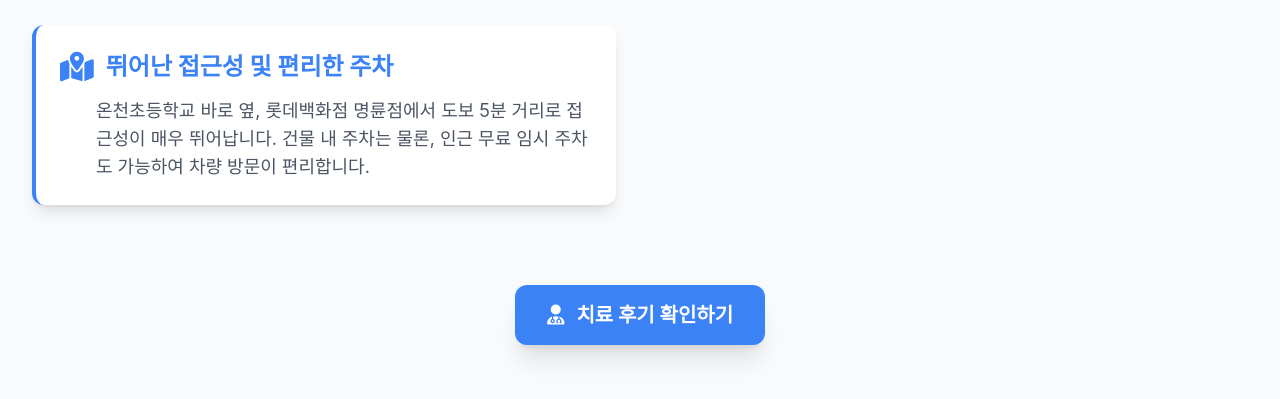
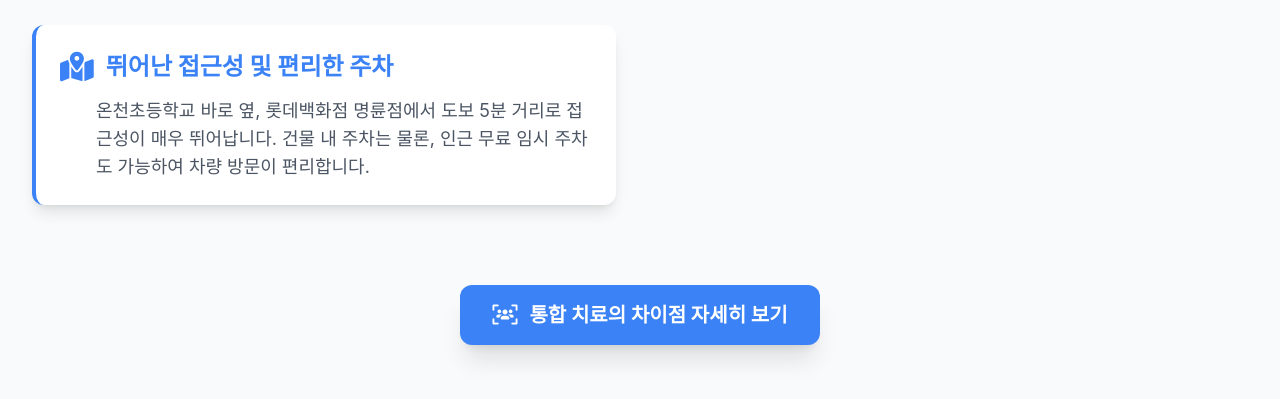
Before and after one commit to audifox1022-source/maljaram, a plain HTML site: page about.html in a window 1280 px wide. Shown: the part 959-1358 px from the top of the page. Drawn offline with nearby package versions, Linux system fonts and the light colour scheme.

Commit message:
Update about.html

```diff
--- a/about.html
+++ b/about.html
@@ -39,7 +39,8 @@
                 <!-- Desktop Menu --><div class="hidden md:flex md:space-x-8 items-center">
                     <a href="/maljaram/about.html" class="text-gray-600 hover:text-maljaram-primary transition duration-300 font-medium p-2 rounded-lg font-bold text-maljaram-primary border-b-2 border-maljaram-primary">소개</a>
                     <a href="/maljaram/programs.html" class="text-gray-600 hover:text-maljaram-primary transition duration-300 font-medium p-2 rounded-lg">프로그램</a>
-                    <!-- 메뉴 이름 '치료 후기'로 변경 --><a href="/maljaram/experts.html" class="text-gray-600 hover:text-maljaram-primary transition duration-300 font-medium p-2 rounded-lg">치료 후기</a>
+                    <!-- 메뉴 이름 '치유의 발자취'로 변경 --><a href="/maljaram/experts.html" class="text-gray-600 hover:text-maljaram-primary transition duration-300 font-medium p-2 rounded-lg">치유의 발자취</a>
+                    <a href="/maljaram/announcements.html" class="text-gray-600 hover:text-maljaram-primary transition duration-300 font-medium p-2 rounded-lg">공지사항</a>
                     <a href="/maljaram/contact.html" class="px-5 py-2 text-sm font-semibold rounded-full text-white bg-maljaram-accent hover:bg-emerald-600 transition duration-300 shadow-md hover:shadow-lg">
                         1:1 상담/예약
                     </a>
@@ -57,7 +58,8 @@
             <div class="px-2 pt-2 pb-3 space-y-1 sm:px-3">
                 <a href="/maljaram/about.html" class="block px-3 py-2 rounded-md text-base font-medium text-white bg-maljaram-primary text-center">소개</a>
                 <a href="/maljaram/programs.html" class="block px-3 py-2 rounded-md text-base font-medium text-gray-700 hover:bg-gray-50">프로그램</a>
-                <!-- 메뉴 이름 '치료 후기'로 변경 --><a href="/maljaram/experts.html" class="block px-3 py-2 rounded-md text-base font-medium text-gray-700 hover:bg-gray-50">치료 후기</a>
+                <!-- 메뉴 이름 '치유의 발자취'로 변경 --><a href="/maljaram/experts.html" class="block px-3 py-2 rounded-md text-base font-medium text-gray-700 hover:bg-gray-50">치유의 발자취</a>
+                <a href="/maljaram/announcements.html" class="block px-3 py-2 rounded-md text-base font-medium text-gray-700 hover:bg-gray-50">공지사항</a>
                 <a href="/maljaram/contact.html" class="block px-3 py-2 rounded-md text-base font-medium text-gray-700 hover:bg-gray-50">1:1 상담/예약</a>
             </div>
         </div>
@@ -78,6 +80,7 @@
             <!-- Core Philosophy Section (Modified with new content) --><div class="grid grid-cols-1 lg:grid-cols-2 gap-12 items-start">
 
                 <!-- Image Section --><div class="order-1 lg:order-2 sticky top-24">
+                    <!-- GitHub Raw URL로 변경되었습니다. 이 URL에 파일이 있어야 이미지가 보입니다. -->
                     <img class="w-full h-auto rounded-2xl shadow-2xl object-cover"
                          src="https://raw.githubusercontent.com/audifox1022-source/maljaram/main/images/therapy_image.png"
                          onerror="this.onerror=null;this.src='https://placehold.co/600x400/10B981/ffffff?text=Therapy+Room';"
@@ -137,10 +140,10 @@
 
             </div>
 
-            <!-- CTA --><div class="mt-20 text-center">
-                       <a href="/maljaram/experts.html" class="inline-flex justify-center items-center px-8 py-4 text-xl font-bold rounded-xl text-white bg-maljaram-primary hover:bg-blue-700 transition duration-300 shadow-xl transform hover:scale-[1.03] focus:outline-none focus:ring-4 focus:ring-maljaram-primary focus:ring-opacity-50">
-                        <i class="fa-solid fa-user-doctor mr-3"></i>
-                        치료 후기 확인하기
+            <!-- CTA (Modified to emphasize Programs/Comparative advantage) --><div class="mt-20 text-center">
+                       <a href="/maljaram/programs.html" class="inline-flex justify-center items-center px-8 py-4 text-xl font-bold rounded-xl text-white bg-maljaram-primary hover:bg-blue-700 transition duration-300 shadow-xl transform hover:scale-[1.03] focus:outline-none focus:ring-4 focus:ring-maljaram-primary focus:ring-opacity-50">
+                        <i class="fa-solid fa-users-viewfinder mr-3"></i>
+                        통합 치료의 차이점 자세히 보기
                     </a>
                 </div>
 
```
